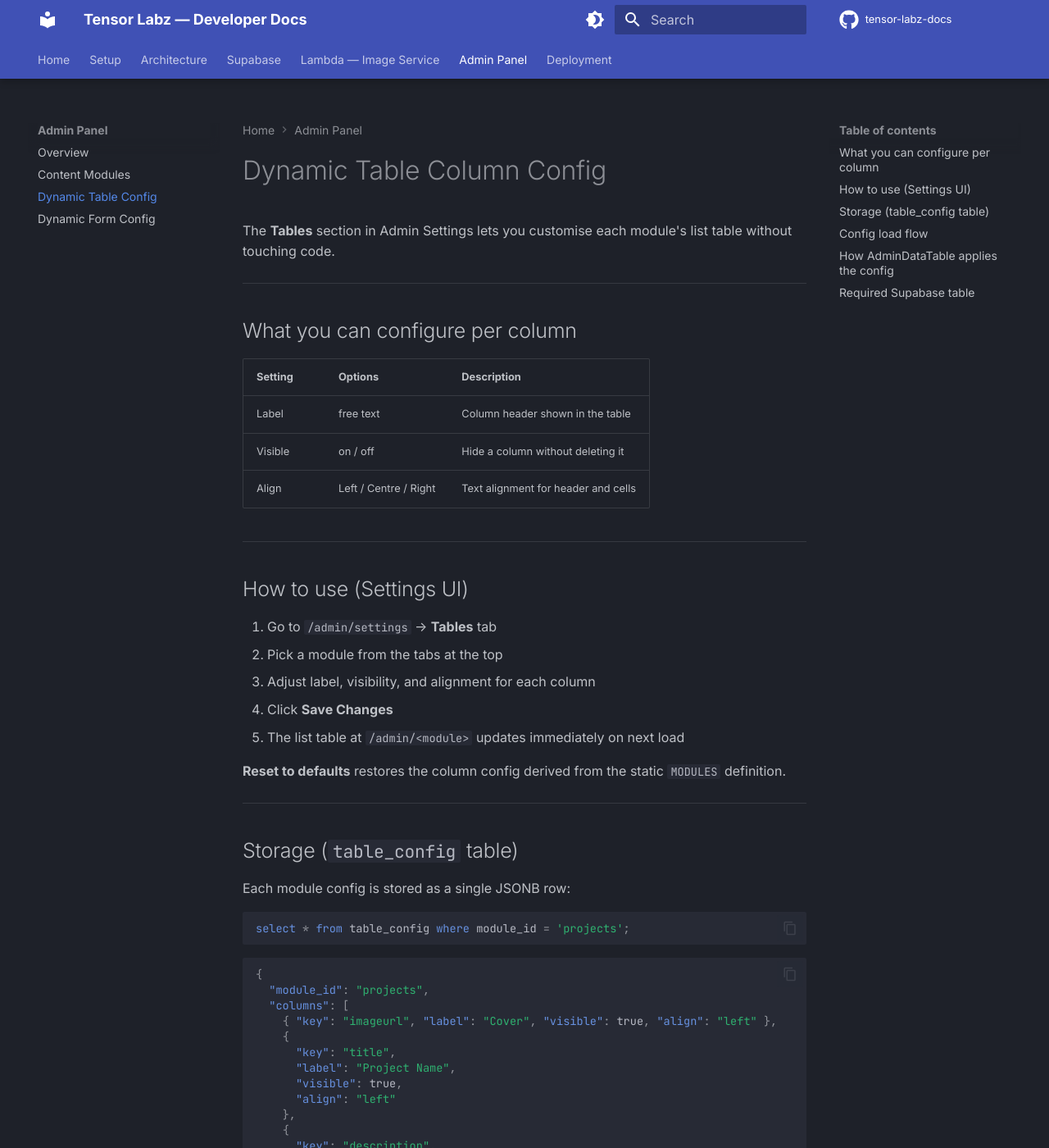
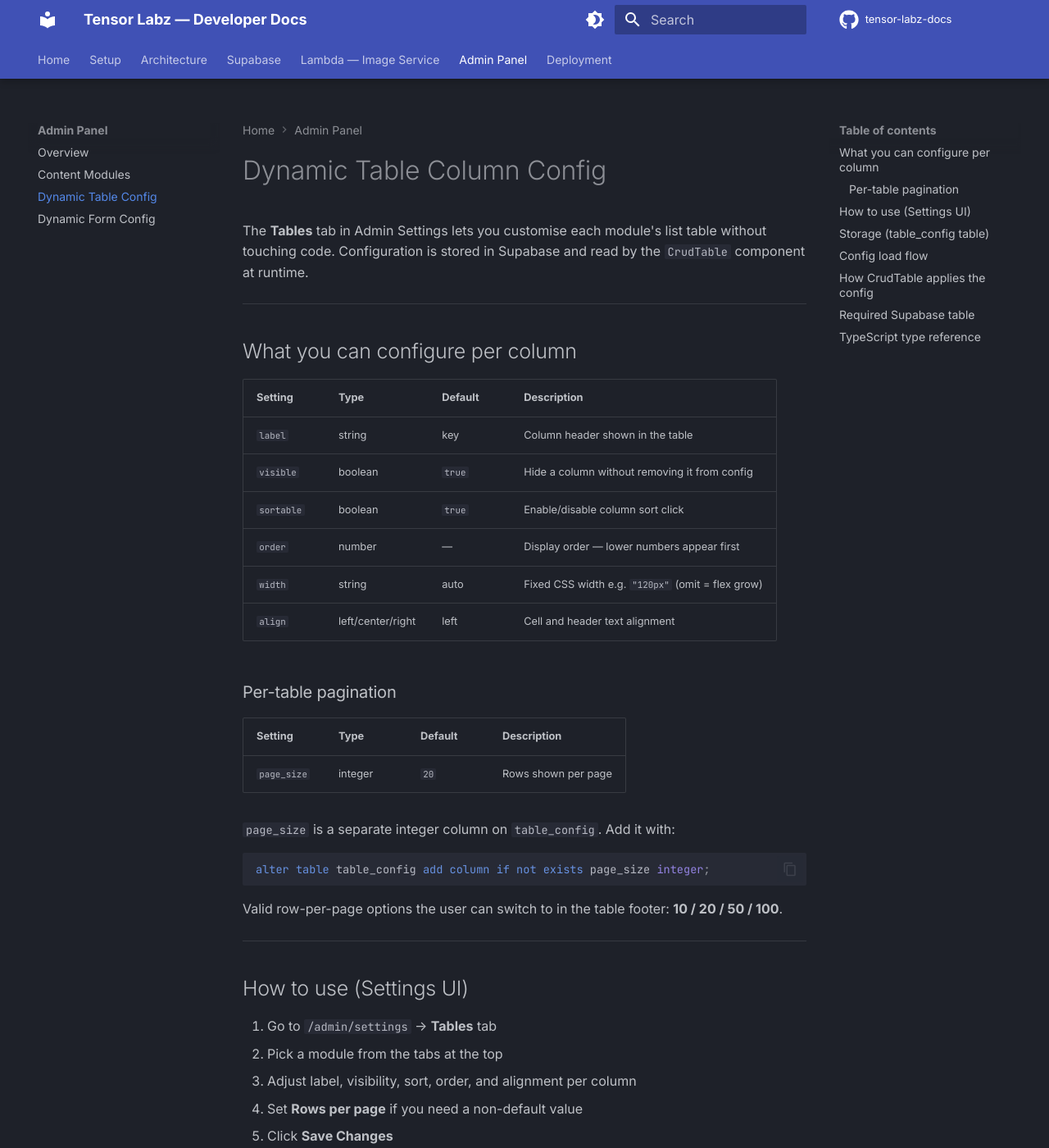
Before and after one commit to tensor-labz/tensor-labz-docs, an MkDocs documentation site: the page built from docs/admin/table-config.md, in a window 1280 px wide and 1400 px high. Shown: the whole window at 82% size. Built offline with MkDocs 1.6.1 and Material for MkDocs 9.7.7, drawn with Linux system fonts in a browser that asks for light colours; comment, search, counter and statistics services are not loaded; some of the changed text lies outside the part shown.

Commit message:
docs: update admin docs — CrudTable, Redux adminSlice, table_config new fields

````diff
--- a/docs/admin/table-config.md
+++ b/docs/admin/table-config.md
@@ -1,16 +1,33 @@
 # Dynamic Table Column Config
 
-The **Tables** section in Admin Settings lets you customise each module's list table without touching code.
+The **Tables** tab in Admin Settings lets you customise each module's list table without touching code. Configuration is stored in Supabase and read by the `CrudTable` component at runtime.
 
 ---
 
 ## What you can configure per column
 
-| Setting | Options               | Description                         |
-| ------- | --------------------- | ----------------------------------- |
-| Label   | free text             | Column header shown in the table    |
-| Visible | on / off              | Hide a column without deleting it   |
-| Align   | Left / Centre / Right | Text alignment for header and cells |
+| Setting    | Type              | Default | Description                                       |
+| ---------- | ----------------- | ------- | ------------------------------------------------- |
+| `label`    | string            | key     | Column header shown in the table                  |
+| `visible`  | boolean           | `true`  | Hide a column without removing it from config     |
+| `sortable` | boolean           | `true`  | Enable/disable column sort click                  |
+| `order`    | number            | —       | Display order — lower numbers appear first        |
+| `width`    | string            | auto    | Fixed CSS width e.g. `"120px"` (omit = flex grow)|
+| `align`    | left/center/right | left    | Cell and header text alignment                    |
+
+### Per-table pagination
+
+| Setting     | Type    | Default | Description                |
+| ----------- | ------- | ------- | -------------------------- |
+| `page_size` | integer | `20`    | Rows shown per page        |
+
+`page_size` is a separate integer column on `table_config`. Add it with:
+
+```sql
+alter table table_config add column if not exists page_size integer;
+```
+
+Valid row-per-page options the user can switch to in the table footer: **10 / 20 / 50 / 100**.
 
 ---
 
@@ -18,9 +35,10 @@ The **Tables** section in Admin Settings lets you customise each module's list t
 
 1. Go to `/admin/settings` → **Tables** tab
 2. Pick a module from the tabs at the top
-3. Adjust label, visibility, and alignment for each column
-4. Click **Save Changes**
-5. The list table at `/admin/<module>` updates immediately on next load
+3. Adjust label, visibility, sort, order, and alignment per column
+4. Set **Rows per page** if you need a non-default value
+5. Click **Save Changes**
+6. The list table at `/admin/<module>` updates on next load
 
 **Reset to defaults** restores the column config derived from the static `MODULES` definition.
 
@@ -28,7 +46,7 @@ The **Tables** section in Admin Settings lets you customise each module's list t
 
 ## Storage (`table_config` table)
 
-Each module config is stored as a single JSONB row:
+Each module config is a single row:
 
 ```sql
 select * from table_config where module_id = 'projects';
@@ -37,25 +55,18 @@ select * from table_config where module_id = 'projects';
 ```json
 {
   "module_id": "projects",
+  "page_size": 20,
   "columns": [
-    { "key": "imageurl", "label": "Cover", "visible": true, "align": "left" },
-    {
-      "key": "title",
-      "label": "Project Name",
-      "visible": true,
-      "align": "left"
-    },
-    {
-      "key": "description",
-      "label": "Summary",
-      "visible": false,
-      "align": "left"
-    }
+    { "key": "imageURL",     "label": "Cover",        "visible": true,  "sortable": false, "order": 0 },
+    { "key": "title",        "label": "Project Name",  "visible": true,  "sortable": true,  "order": 1 },
+    { "key": "slug",         "label": "Slug",          "visible": true,  "sortable": true,  "order": 2, "width": "140px" },
+    { "key": "description",  "label": "Summary",       "visible": false, "sortable": false, "order": 3 },
+    { "key": "is_top",       "label": "Featured",      "visible": true,  "sortable": true,  "order": 4, "width": "90px", "align": "center" }
   ]
 }
 ```
 
-Setting `visible: false` on the description column hides that column entirely from the table view.
+Setting `visible: false` hides the column entirely. It still exists in the config and can be re-enabled later.
 
 ---
 
@@ -63,53 +74,93 @@ Setting `visible: false` on the description column hides that column entirely fr
 
 ```mermaid
 flowchart TD
-    Load(["module changes"]) --> Fetch["fetch table_config\nwhere module_id = moduleId"]
+    Load(["module changes"]) --> Fetch["CrudTable fetches\ntable_config where module_id = moduleId\nselect('*')"]
     Fetch --> Has{row exists?}
-    Has -->|"Yes"| Apply["apply custom\nlabels · visible · align"]
-    Has -->|"No"| Default["use module defaults\nfrom MODULES array"]
-    Apply --> Render["render table\nwith merged config"]
-    Default --> Render
+    Has -->|"Yes"| Apply["apply columns config\nvisible · sortable · order\nwidth · align · page_size"]
+    Has -->|"No"| Default["fallback to MODULES array\ntitleField · descriptionField\ndefault page_size = 20"]
+    Apply --> Redux["dispatch fetchRecords(moduleId)\nif status = 'idle'"]
+    Default --> Redux
+    Redux --> Render["CrudTable renders\nreact-data-table-component"]
 ```
 
-## How `AdminDataTable` applies the config
+---
 
-On module load, the table fetches the config:
+## How `CrudTable` applies the config
+
+`CrudTable` (`src/features/admin/components/CrudTable.tsx`) reads both column config and pagination from Supabase on module change:
 
 ```typescript
 supabase
   .from('table_config')
-  .select('columns')
+  .select('*')
   .eq('module_id', moduleId)
   .maybeSingle()
   .then(({ data }) => {
-    if (data?.columns) setColConfig(data.columns);
+    if (data?.columns)   setColConfig(data.columns as TableColumnConfig[]);
+    if (data?.page_size) setPageSize(data.page_size as number);
   });
 ```
 
-Then for each column it derives:
+Columns are then built for `react-data-table-component`:
 
 ```typescript
-const imgVisible =
-  colConfig?.find((c) => c.key === mod.imageField)?.visible ?? true;
-const titleLabel =
-  colConfig?.find((c) => c.key === mod.titleField)?.label ?? 'Title';
-const titleAlign =
-  colConfig?.find((c) => c.key === mod.titleField)?.align ?? 'left';
+[...colConfig]
+  .filter((c) => c.visible !== false)
+  .sort((a, b) => (a.order ?? 0) - (b.order ?? 0))
+  .forEach((c) => {
+    cols.push({
+      id: c.key,
+      name: c.label,
+      selector: (row) => String(row[c.key] ?? ''),
+      sortable: c.sortable ?? true,
+      ...(c.width ? { width: c.width } : { grow: 1 }),
+    });
+  });
 ```
 
-If no config exists for the module, all defaults apply (visible, "Title" / "Description" labels, left-aligned).
+Image column is always inserted first if the module defines an `imageField`. The edit-action column is always last.
 
 ---
 
 ## Required Supabase table
 
 ```sql
-create table table_config (
+create table if not exists table_config (
   id        bigint generated always as identity primary key,
   module_id text   not null unique,
-  columns   jsonb  not null default '[]'
+  columns   jsonb  not null default '[]',
+  page_size integer
 );
+
 alter table table_config enable row level security;
-create policy "public read"  on table_config for select using (true);
-create policy "admin write"  on table_config for all    using (auth.role() = 'authenticated');
+
+create policy "public read"
+  on table_config for select using (true);
+
+create policy "admin write"
+  on table_config for all using (auth.role() = 'authenticated');
 ```
+
+---
+
+## TypeScript type reference
+
+```typescript
+// src/shared/types/tableConfig.ts
+
+export interface TableColumnConfig {
+  key: string;
+  label: string;
+  visible?: boolean;   // default true
+  sortable?: boolean;  // default true
+  order?: number;      // display order
+  width?: string;      // e.g. "120px"
+  align?: 'left' | 'center' | 'right';
+}
+
+export interface TableConfig {
+  module_id: string;
+  columns: TableColumnConfig[];
+  page_size?: number;  // default 20
+}
+```
````
Also changed, not shown: docs/admin/overview.md (+42 -6 lines), docs/architecture/overview.md (+3 -2 lines).
